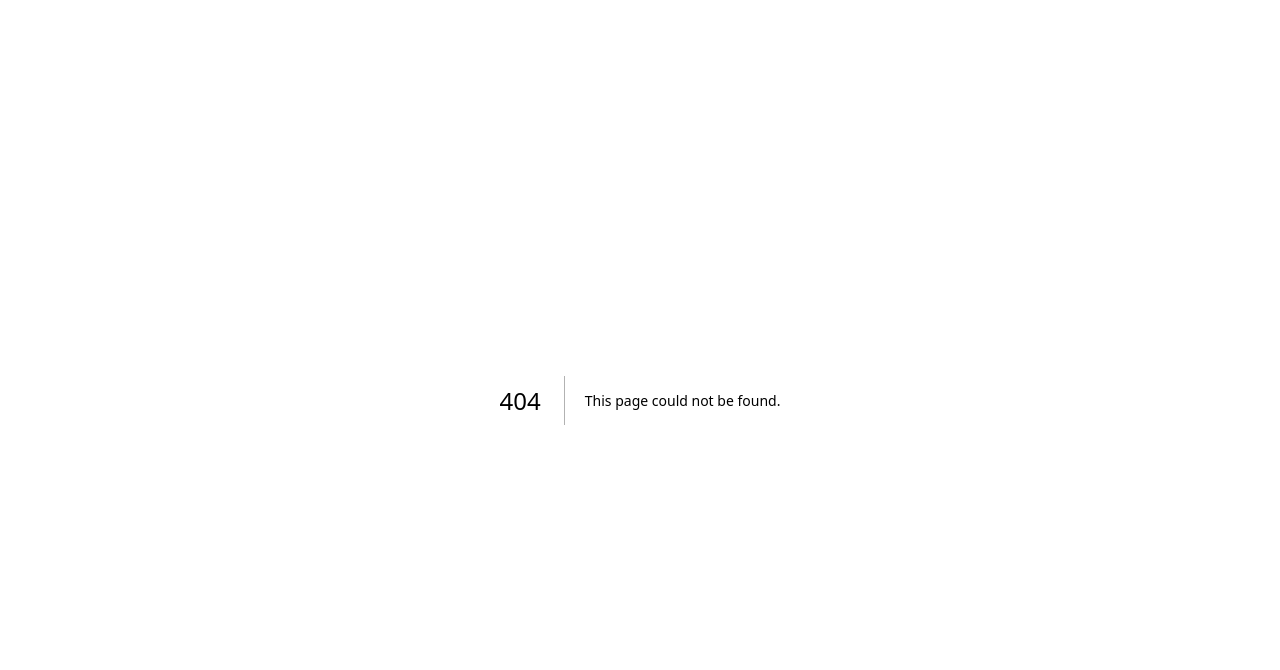
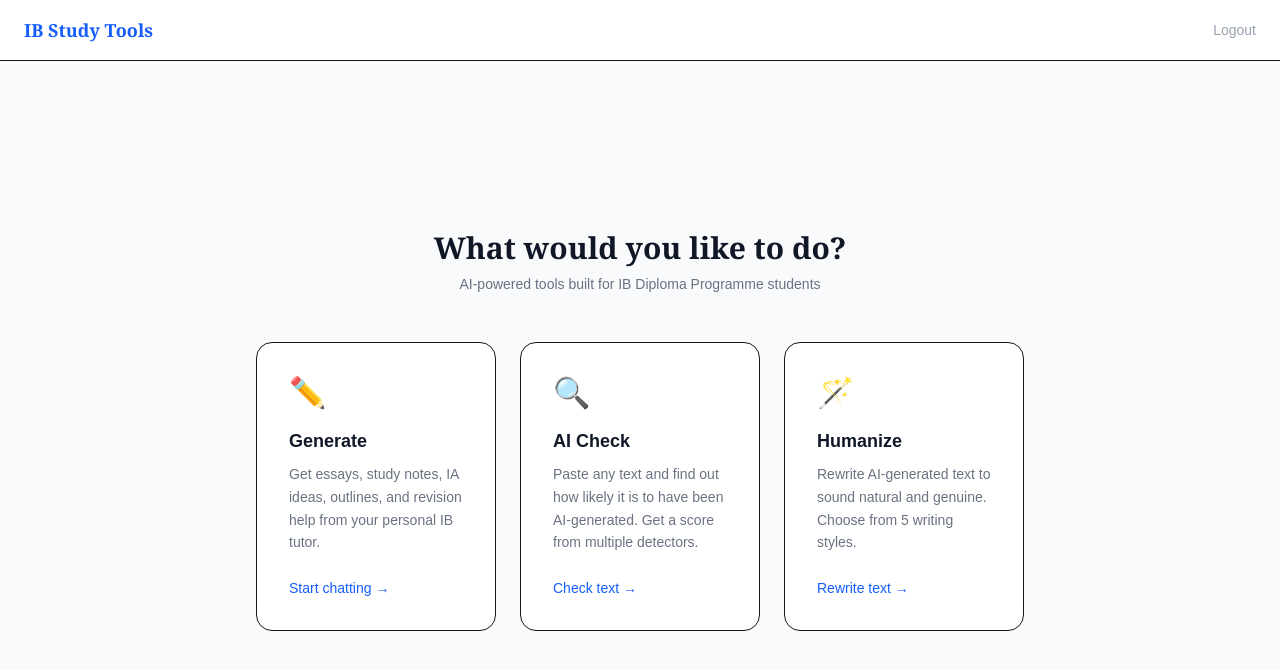
Before and after one commit to nojo0917/ib-tools, a Next.js app: page /home in a window 1280 px wide. Before the commit this address had no page. Shown: the top 670 px of the page. Built offline with nearby package versions, Linux system fonts and the light colour scheme; no server answers.

Commit message:
add home and link to navbar

```diff
--- a/app/ai-check/page.tsx
+++ b/app/ai-check/page.tsx
@@ -54,6 +54,7 @@ export default function AICheckPage() {
       <nav className="bg-white border-b px-6 py-4 flex justify-between items-center">
         <h1 className="font-bold text-lg text-blue-600">IB Study Tools</h1>
         <div className="flex gap-4 text-sm">
+        <a href="/home" className="text-gray-900 hover:text-blue-600">Home</a>
           <a href="/generate" className="text-gray-900 hover:text-blue-600">Generate</a>
           <a href="/ai-check" className="font-medium text-blue-600">AI Check</a>
           <a href="/humanize" className="text-gray-900 hover:text-blue-600">Humanize</a>
--- a/app/generate/page.tsx
+++ b/app/generate/page.tsx
@@ -251,6 +251,7 @@ export default function GeneratePage() {
           </h1>
         </div>
         <div className="flex gap-4 text-sm">
+        <a href="/home" className="text-gray-900 hover:text-blue-600">Home</a>
           <a href="/generate" className="font-medium text-blue-600">Generate</a>
           <a href="/ai-check" className="text-gray-900 hover:text-blue-600">AI Check</a>
           <a href="/humanize" className="text-gray-900 hover:text-blue-600">Humanize</a>
--- /dev/null
+++ b/app/home/page.tsx
@@ -0,0 +1,97 @@
+'use client'
+import { createClient } from '@/lib/supabase/client'
+import { useRouter } from 'next/navigation'
+
+export default function HomePage() {
+  const router = useRouter()
+  const supabase = createClient()
+
+  const handleLogout = async () => {
+    await supabase.auth.signOut()
+    router.push('/login')
+  }
+
+  return (
+    <div className="min-h-screen bg-gray-50 flex flex-col">
+      <nav className="bg-white border-b px-6 py-4 flex justify-between items-center">
+        <h1
+          className="font-bold text-lg text-blue-600"
+          style={{ fontFamily: 'Georgia, serif' }}
+        >
+          IB Study Tools
+        </h1>
+        <button
+          onClick={handleLogout}
+          className="text-sm text-gray-400 hover:text-gray-600"
+        >
+          Logout
+        </button>
+      </nav>
+
+      <div className="flex-1 flex flex-col items-center justify-center px-6 py-12">
+        <h2
+          className="text-3xl font-bold text-gray-900 mb-2 text-center"
+          style={{ fontFamily: 'Georgia, serif' }}
+        >
+          What would you like to do?
+        </h2>
+        <p className="text-gray-500 text-sm mb-12 text-center">
+          AI-powered tools built for IB Diploma Programme students
+        </p>
+
+        <div className="grid grid-cols-1 gap-6 w-full max-w-3xl sm:grid-cols-3">
+          {/* Generate */}
+          <button
+            onClick={() => router.push('/generate')}
+            className="group bg-white border rounded-2xl p-8 text-left hover:border-blue-400 hover:shadow-md transition-all"
+          >
+            <div className="text-3xl mb-4">✏️</div>
+            <h3 className="text-lg font-semibold text-gray-900 mb-2 group-hover:text-blue-600">
+              Generate
+            </h3>
+            <p className="text-sm text-gray-500 leading-relaxed">
+              Get essays, study notes, IA ideas, outlines, and revision help from your personal IB tutor.
+            </p>
+            <div className="mt-6 text-sm text-blue-600 font-medium group-hover:underline">
+              Start chatting →
+            </div>
+          </button>
+
+          {/* AI Check */}
+          <button
+            onClick={() => router.push('/ai-check')}
+            className="group bg-white border rounded-2xl p-8 text-left hover:border-blue-400 hover:shadow-md transition-all"
+          >
+            <div className="text-3xl mb-4">🔍</div>
+            <h3 className="text-lg font-semibold text-gray-900 mb-2 group-hover:text-blue-600">
+              AI Check
+            </h3>
+            <p className="text-sm text-gray-500 leading-relaxed">
+              Paste any text and find out how likely it is to have been AI-generated. Get a score from multiple detectors.
+            </p>
+            <div className="mt-6 text-sm text-blue-600 font-medium group-hover:underline">
+              Check text →
+            </div>
+          </button>
+
+          {/* Humanize */}
+          <button
+            onClick={() => router.push('/humanize')}
+            className="group bg-white border rounded-2xl p-8 text-left hover:border-blue-400 hover:shadow-md transition-all"
+          >
+            <div className="text-3xl mb-4">🪄</div>
+            <h3 className="text-lg font-semibold text-gray-900 mb-2 group-hover:text-blue-600">
+              Humanize
+            </h3>
+            <p className="text-sm text-gray-500 leading-relaxed">
+              Rewrite AI-generated text to sound natural and genuine. Choose from 5 writing styles.
+            </p>
+            <div className="mt-6 text-sm text-blue-600 font-medium group-hover:underline">
+              Rewrite text →
+            </div>
+          </button>
+        </div>
+      </div>
+    </div>
+  )
+}
--- a/app/humanize/page.tsx
+++ b/app/humanize/page.tsx
@@ -74,6 +74,7 @@ export default function HumanizePage() {
       <nav className="bg-white border-b px-6 py-4 flex justify-between items-center">
         <h1 className="font-bold text-lg text-blue-600">IB Study Tools</h1>
         <div className="flex gap-4 text-sm">
+        <a href="/home" className="text-gray-900 hover:text-blue-600">Home</a>
           <a href="/generate" className="text-gray-900 hover:text-blue-600">Generate</a>
           <a href="/ai-check" className="text-gray-900 hover:text-blue-600">AI Check</a>
           <a href="/humanize" className="font-medium text-blue-600">Humanize</a>
--- a/app/login/page.tsx
+++ b/app/login/page.tsx
@@ -19,7 +19,7 @@ export default function LoginPage() {
       setError(error.message)
       setLoading(false)
     } else {
-      router.push('/generate')
+        router.push('/home')
     }
   }
 
```
